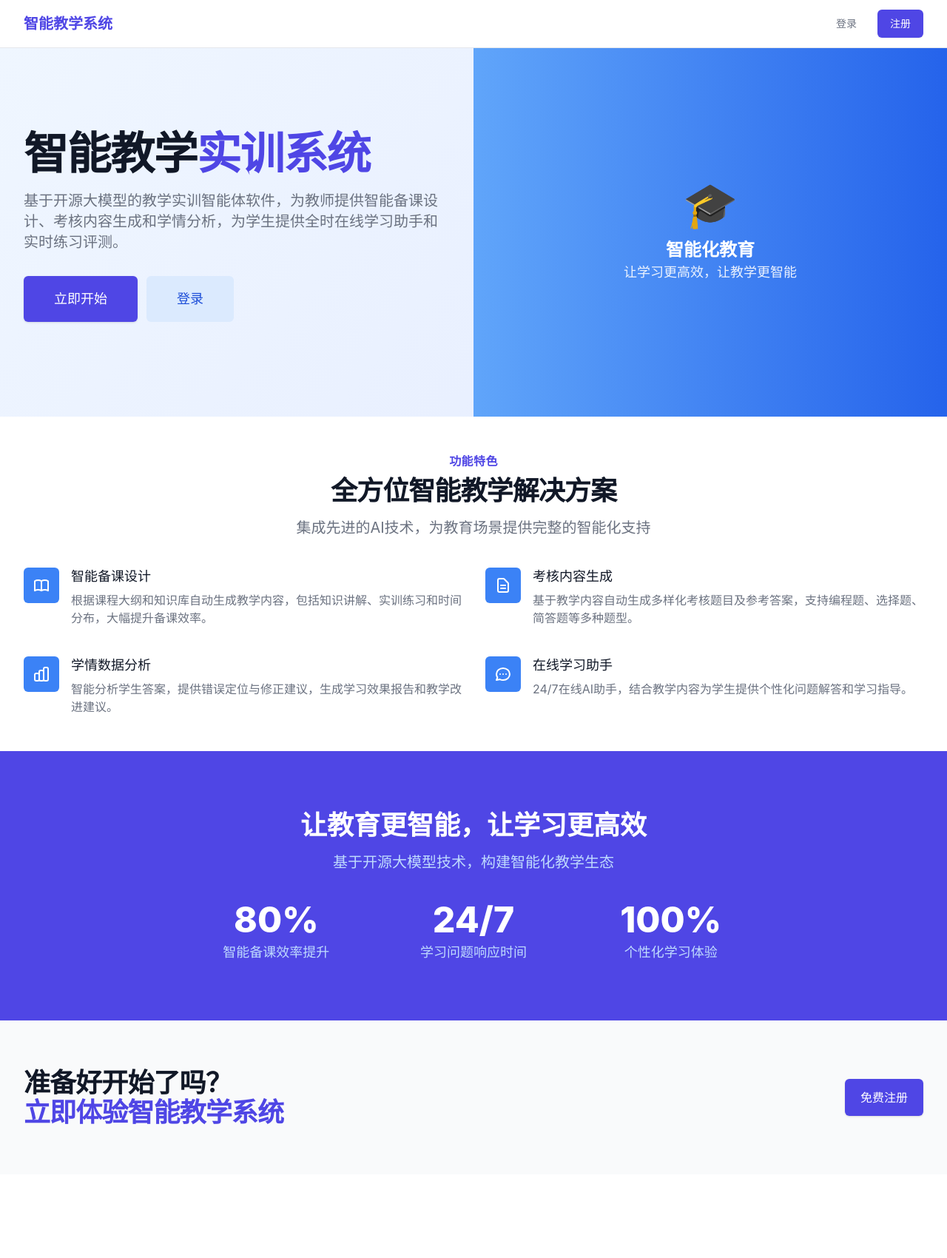
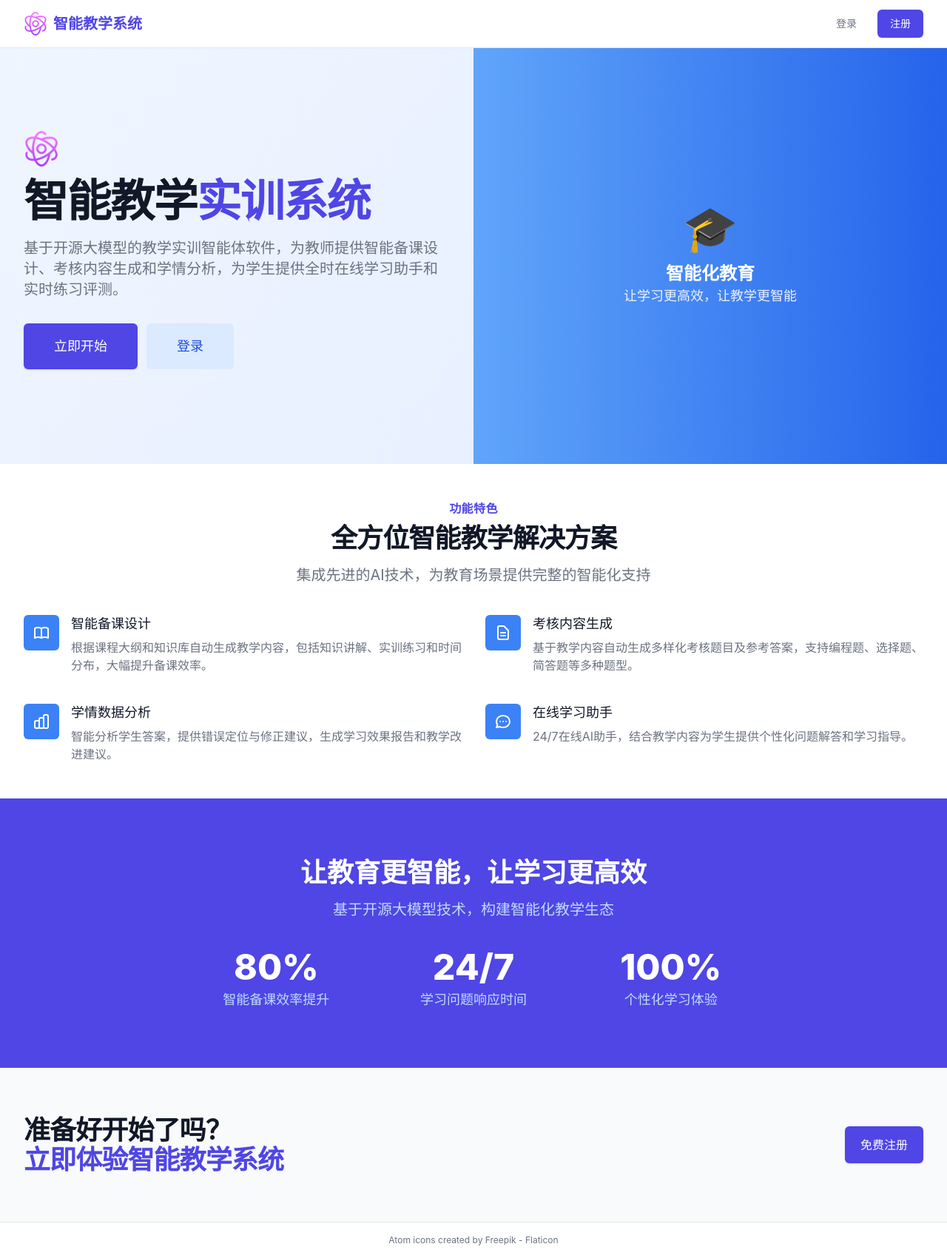
Before and after one commit to Hydralune/EduNova, a Vue app in the folder frontend/: page / in a window 1280 px wide. Shown: the whole page at 74% size. Before the commit the page ends 1587 px from the top, so only its background shows below. Built offline with nearby package versions, Linux system fonts and the light colour scheme.

Commit message:
添加图标

```diff
--- a/frontend/index.html
+++ b/frontend/index.html
@@ -2,7 +2,7 @@
 <html lang="zh-CN">
   <head>
     <meta charset="UTF-8">
-    <link rel="icon" href="/favicon.ico">
+    <link rel="icon" href="/favicon.png">
     <meta name="viewport" content="width=device-width, initial-scale=1.0">
     <title>智能教学系统</title>
   </head>
--- a/frontend/src/App.vue
+++ b/frontend/src/App.vue
@@ -1,5 +1,5 @@
 <template>
-  <div id="app" class="min-h-screen bg-gray-50">
+  <div id="app" class="min-h-screen bg-gray-50 flex flex-col">
     <!-- 全局加载指示器 -->
     <div v-if="isInitializing" class="fixed inset-0 bg-white flex items-center justify-center z-50">
       <div class="text-center">
@@ -9,14 +9,15 @@
     </div>
 
     <!-- 主要内容 -->
-    <div v-else>
+    <div v-else class="flex flex-col flex-grow">
       <!-- 导航栏 -->
       <nav v-if="showNavigation" class="bg-white shadow-sm border-b border-gray-200">
         <div class="max-w-7xl mx-auto px-4 sm:px-6 lg:px-8">
           <div class="flex justify-between h-16">
             <div class="flex items-center">
               <router-link to="/" class="flex items-center">
-                <div class="flex-shrink-0">
+                <div class="flex-shrink-0 flex items-center">
+                  <img src="@/assets/images/atom.png" alt="Atom Icon" class="h-8 w-8 mr-2" />
                   <h1 class="text-xl font-bold text-primary-600">智能教学系统</h1>
                 </div>
               </router-link>
@@ -92,6 +93,17 @@
       <main class="flex-1">
         <router-view />
       </main>
+
+      <!-- 页脚 -->
+      <footer v-if="showNavigation" class="bg-white border-t border-gray-200 py-4 mt-auto">
+        <div class="max-w-7xl mx-auto px-4 sm:px-6 lg:px-8">
+          <div class="text-center text-xs text-gray-500">
+            <a href="https://www.flaticon.com/free-icons/atom" title="atom icons" class="hover:text-primary-600">
+              Atom icons created by Freepik - Flaticon
+            </a>
+          </div>
+        </div>
+      </footer>
 
       <!-- 全局通知 -->
       <div
--- a/frontend/src/components/WelcomeMessage.vue
+++ b/frontend/src/components/WelcomeMessage.vue
@@ -219,7 +219,7 @@ const userInitials = computed(() => {
 });
 
 // 系统状态信息
-const lastLogin = computed(() => authStore.user?.last_login || new Date().toISOString());
+const lastLogin = computed(() => authStore.user?.updated_at || new Date().toISOString());
 const notificationCount = computed(() => 3); // 示例数据
 
 // 格式化日期
--- a/frontend/src/views/DashboardView.vue
+++ b/frontend/src/views/DashboardView.vue
@@ -4,9 +4,12 @@
       <!-- 页面标题 -->
       <div class="px-4 py-6 sm:px-0">
         <div class="border-4 border-dashed border-gray-200 rounded-lg p-8 text-center">
-          <h1 class="text-3xl font-bold text-gray-900 mb-4">
-            欢迎使用智能教学系统
-          </h1>
+          <div class="flex items-center justify-center mb-4">
+            <img src="@/assets/images/atom.png" alt="Atom Icon" class="h-10 w-10 mr-3" />
+            <h1 class="text-3xl font-bold text-gray-900">
+              欢迎使用智能教学系统
+            </h1>
+          </div>
           <p class="text-lg text-gray-600 mb-8">
             您好，{{ authStore.user?.full_name }}！请根据您的角色选择相应的功能模块。
           </p>
--- a/frontend/src/views/HomeView.vue
+++ b/frontend/src/views/HomeView.vue
@@ -6,6 +6,9 @@
         <div class="relative z-10 pb-8 bg-transparent sm:pb-16 md:pb-20 lg:max-w-2xl lg:w-full lg:pb-28 xl:pb-32">
           <main class="mt-10 mx-auto max-w-7xl px-4 sm:mt-12 sm:px-6 md:mt-16 lg:mt-20 lg:px-8 xl:mt-28">
             <div class="sm:text-center lg:text-left">
+              <div class="flex items-center sm:justify-center lg:justify-start mb-4">
+                <img src="@/assets/images/atom.png" alt="Atom Icon" class="h-12 w-12 mr-3" />
+              </div>
               <h1 class="text-4xl tracking-tight font-extrabold text-gray-900 sm:text-5xl md:text-6xl">
                 <span class="block xl:inline">智能教学</span>
                 <span class="block text-primary-600 xl:inline">实训系统</span>
```
Also changed, not shown: frontend/public/favicon.png (added), frontend/src/assets/images/atom.png (added).
